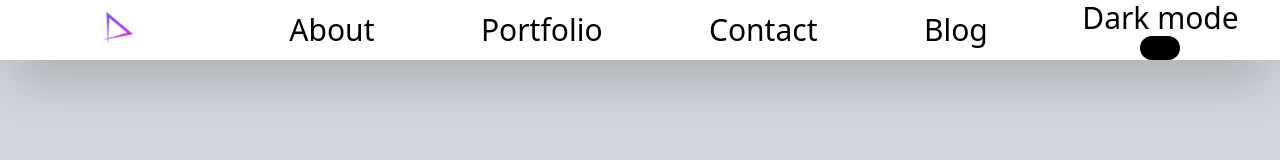
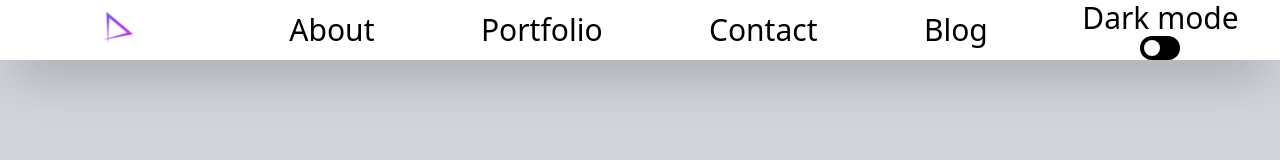
Before and after one commit to h8moss/next-js-portfolio, a Next.js app: page / in a window 1280 px wide. Shown: the top 160 px of the page. Built offline with nearby package versions, Linux system fonts and the light colour scheme; no server answers.

Commit message:
fixed: removed usage of tailwind classes for switch

```diff
--- a/components/LocaleComponent/LocaleComponent.tsx
+++ b/components/LocaleComponent/LocaleComponent.tsx
@@ -3,9 +3,9 @@ import React from "react";
 import useLocale from "../../hooks/useLocale";
 import { I18n } from "../../types";
 
-interface Props extends I18n<React.ReactChild> {}
-
-const LocaleComponent = (props: React.PropsWithChildren<Props>) => {
+const LocaleComponent = (
+  props: React.PropsWithChildren<I18n<React.ReactChild>>
+) => {
   const locale = useLocale();
 
   if (props[locale]) return props[locale];
--- a/components/NavBar/NavigationButtons/DarkModeSwitch/DarkModeSwitch.tsx
+++ b/components/NavBar/NavigationButtons/DarkModeSwitch/DarkModeSwitch.tsx
@@ -3,15 +3,17 @@ import { motion } from "framer-motion";
 import useDarkMode from "../../../../hooks/useDarkMode";
 import useTailwindSize from "../../../../hooks/useTailwindSize";
 import useTheme from "../../../../hooks/useTheme";
+import style from "./darkModeSwitch.module.css";
 
 const DarkModeSwitch = () => {
   const darkMode = useDarkMode();
-
   const theme = useTheme();
 
   const { isLg } = useTailwindSize();
 
   const margin = isLg ? "my-auto" : "mx-auto";
+
+  const modeClass = darkMode.getValue() ? style.darkMode : style.lightMode;
 
   return (
     <button
@@ -19,14 +21,12 @@ const DarkModeSwitch = () => {
       onClick={darkMode.toggleValue}
     >
       {theme.toggleName} mode
-      <div
-        className={`w-10 p-1 flex h-min rounded-xl mx-auto ${theme.toggleBg}`}
-      >
+      <div className={`w-10 p-1 flex h-min rounded-xl mx-auto ${modeClass}`}>
         <motion.div
           animate={{ width: darkMode.getValue() ? "50%" : "0%" }}
           className="h-4"
         />
-        <div className={"w-4 h-4 rounded-lg " + theme.bgColorClass} />
+        <div className={"w-4 h-4 rounded-lg " + style.child} />
       </div>
     </button>
   );
--- /dev/null
+++ b/components/NavBar/NavigationButtons/DarkModeSwitch/darkModeSwitch.module.css
@@ -0,0 +1,15 @@
+.lightMode {
+    background-color: black;
+}
+
+.lightMode > div.child {
+    background-color: white;
+}
+
+.darkMode {
+    background-color: white;
+}
+
+.darkMode > div.child {
+    background-color: black;
+}
--- a/tailwind.config.js
+++ b/tailwind.config.js
@@ -3,7 +3,6 @@ module.exports = {
     './pages/**/*.{html,js,ts,jsx,tsx}',
     './components/**/*.{html,js,ts,jsx,tsx}',
     './domain/**/*.{html,js,ts,jsx,tsx}',
-    './components/NavBar/NavigationButtons/DarkModeSwitch/DarkModeSwitch.tsx'
   ],
   theme: {
     extend: {},
```
